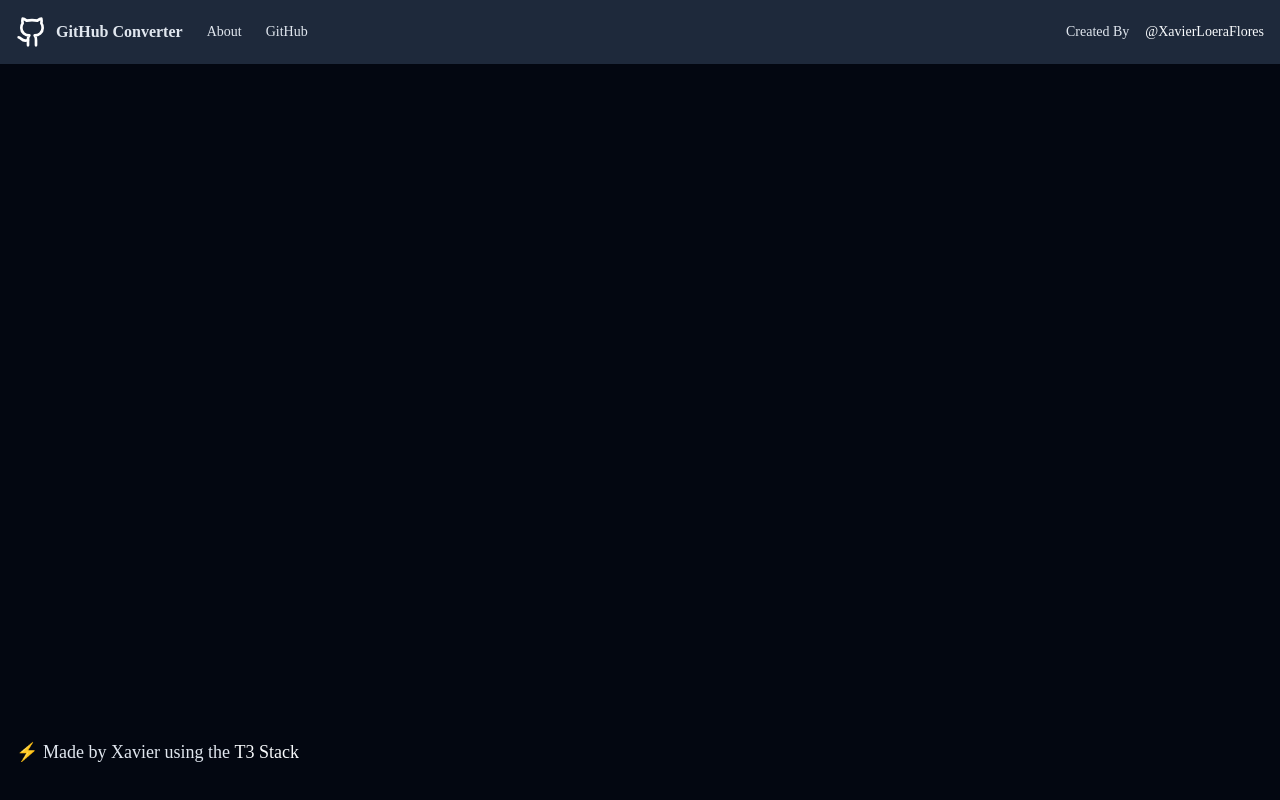
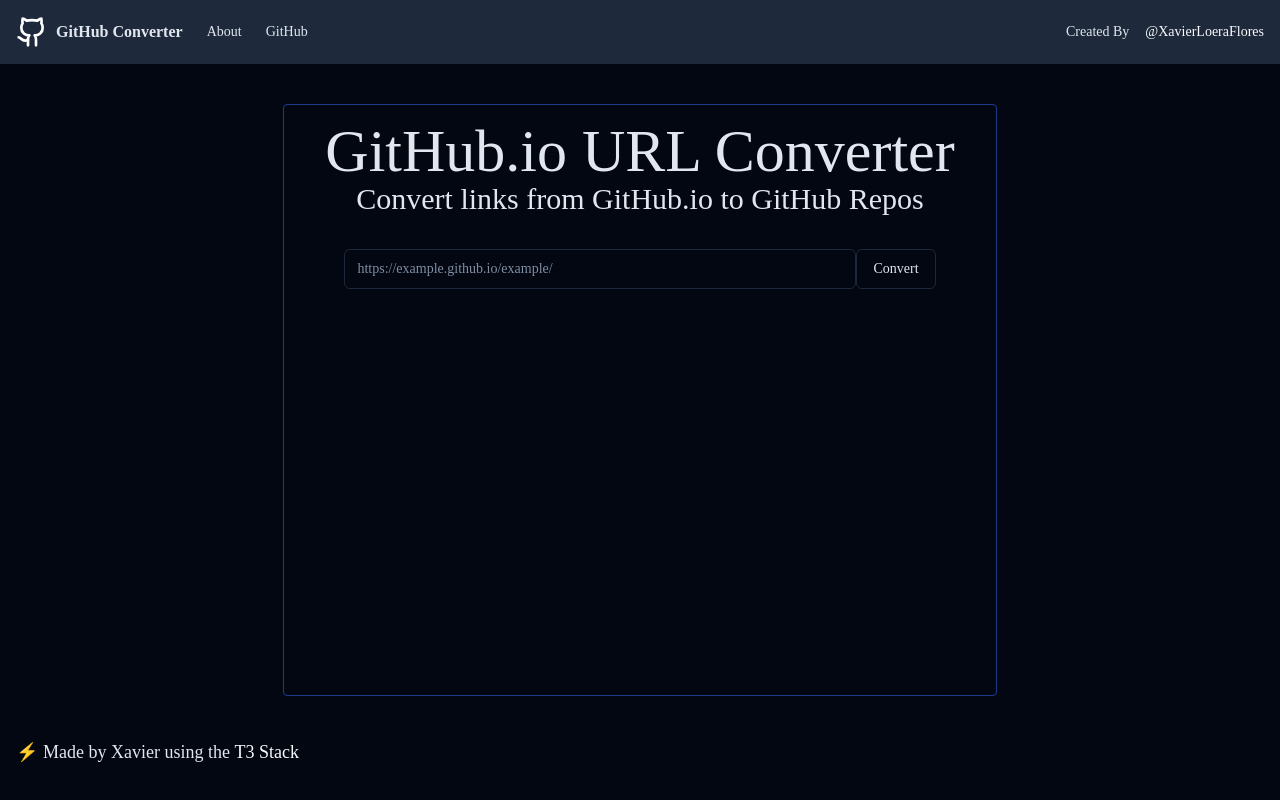
Before and after one commit to xavierloeraflores/github-url-converter, a Next.js app: page / in a window 1280 px wide. Built offline with nearby package versions, Linux system fonts and the light colour scheme.

Commit message:
FEAT: Added Hero, Input, & Button to HomePage

```diff
--- a/src/pages/index.tsx
+++ b/src/pages/index.tsx
@@ -1,7 +1,18 @@
 import { type NextPage } from "next";
 import Head from "next/head";
+import { Button } from "npm/components/ui/button";
+import { Input } from "npm/components/ui/input";
+import { useState } from "react";
 
 const Home: NextPage = () => {
+  const [input, setInput] = useState<string>("");
+  function inputChange(e: React.ChangeEvent<HTMLInputElement>) {
+    setInput(e.target.value);
+  }
+  function buttonOnClick() {
+    console.log(input);
+  }
+
   return (
     <>
       <Head>
@@ -12,7 +23,25 @@
         />
         <link rel="icon" href="/favicon.ico" />
       </Head>
-      <main className=""></main>
+      <main className="m-2 flex flex-col items-center rounded-sm border border-blue-900 px-8 py-4 ">
+        <h2 className="text-center text-4xl md:text-6xl">
+          GitHub.io URL Converter
+        </h2>
+        <h3 className="mb-8 text-center text-2xl md:text-3xl">
+          Convert links from GitHub.io to GitHub Repos
+        </h3>
+        <div className="mx-4  flex w-full justify-center ">
+          <Input
+            type="url"
+            placeholder="https://example.github.io/example/"
+            onChange={inputChange}
+            className="max-w-lg"
+          />
+          <Button variant="outline" onClick={buttonOnClick}>
+            Convert
+          </Button>
+        </div>
+      </main>
     </>
   );
 };
```
